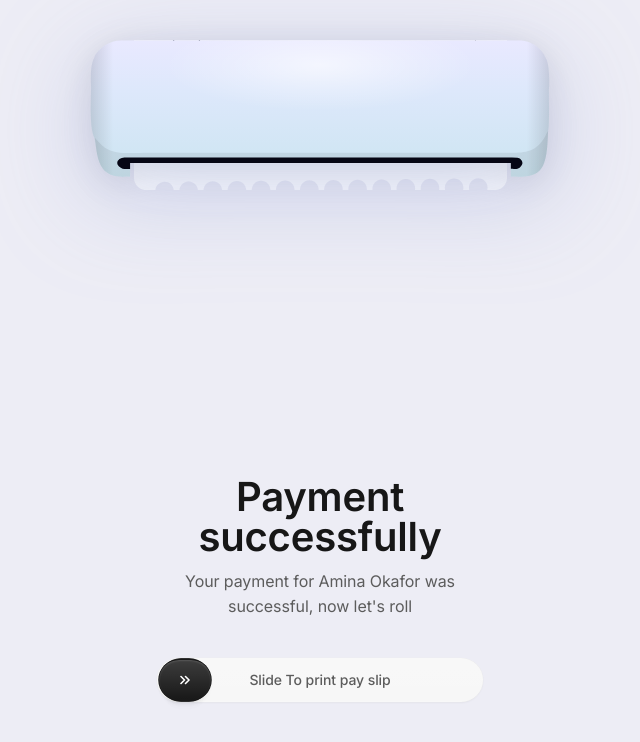
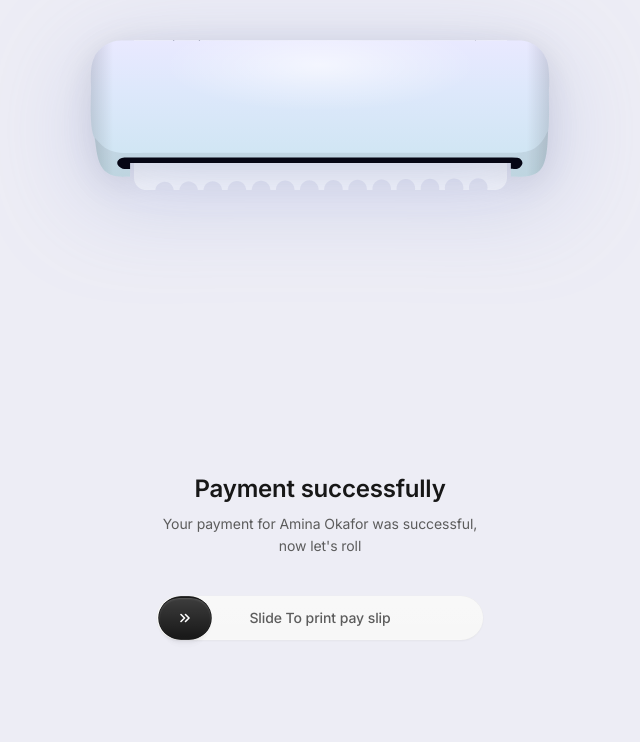
Before and after one commit to dikhsitb/Terminal-Printer-animation, a React (Vite) app: page / in a window 1280 px wide. Shown: the top 742 px of the page, without its empty margins (320-960 px from the left). Built offline with nearby package versions, Linux system fonts and the light colour scheme; a web font is replaced by a local one.

Commit message:
Reduce heading to 24px and subtext to 14px

```diff
--- a/src/PrinterAnimation.tsx
+++ b/src/PrinterAnimation.tsx
@@ -416,7 +416,7 @@ export function PrinterAnimation() {
               {/* "Payment successfully" text */}
               <div style={{ display: 'flex', flexDirection: 'column', gap: 12, textAlign: 'center', width: '100%' }}>
                 <h1 style={{
-                  ...INTER, fontWeight: 600, fontSize: 40,
+                  ...INTER, fontWeight: 600, fontSize: 24,
                   lineHeight: 1, letterSpacing: '-0.2px',
                   color: '#171717', margin: 0, textAlign: 'center',
                   fontFeatureSettings: "'ss11' 1, 'calt' 0, 'liga' 0",
@@ -424,8 +424,8 @@ export function PrinterAnimation() {
                   Payment successfully
                 </h1>
                 <p style={{
-                  ...INTER, fontWeight: 400, fontSize: 16,
-                  lineHeight: '25px', letterSpacing: '-0.096px',
+                  ...INTER, fontWeight: 400, fontSize: 14,
+                  lineHeight: '22px', letterSpacing: '-0.084px',
                   color: '#5c5c5c', margin: 0, textAlign: 'center',
                   fontFeatureSettings: "'calt' 0, 'liga' 0",
                 }}>
```
